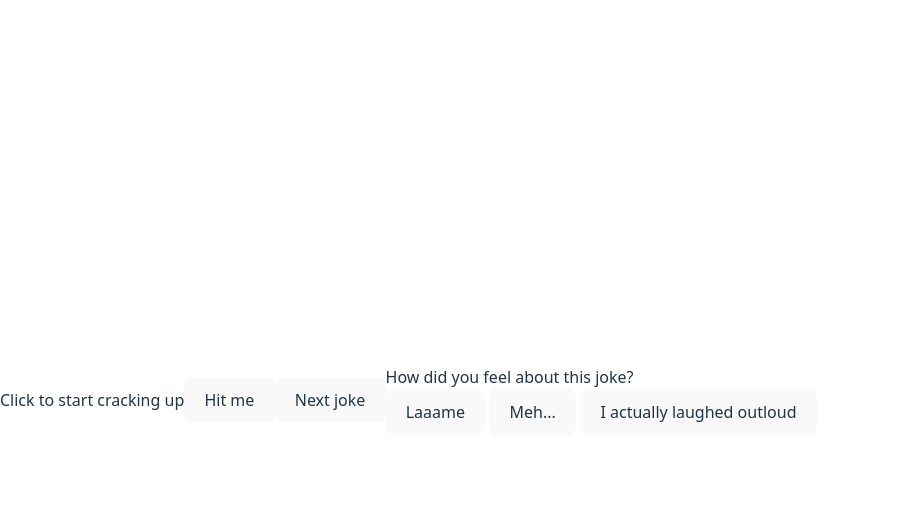
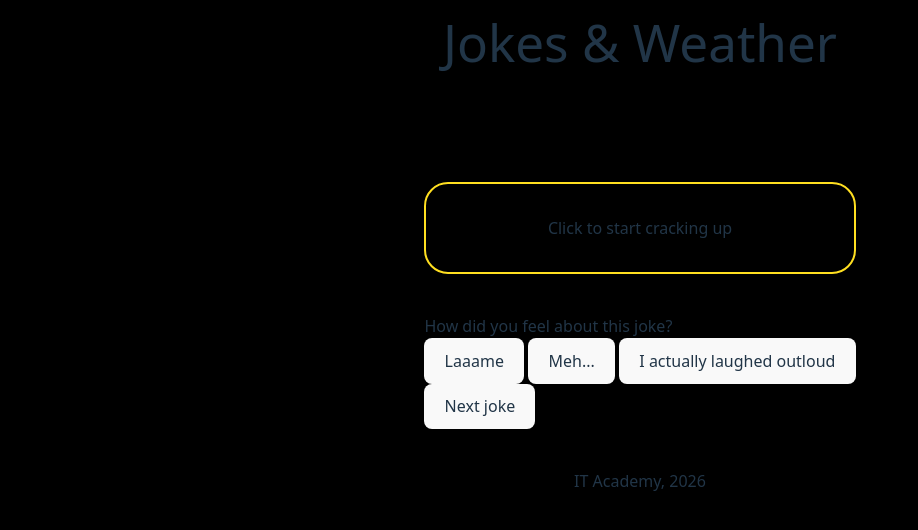
Before and after one commit to isahun/Sprint4, a website built with Vite: page index.html in a window 1280 px wide. Shown: the whole page, without its empty margins (0-918 px from the left). Built offline with nearby package versions, Linux system fonts and the light colour scheme; no server answers.

Commit message:
style: refine HTML structure for layout and styling, begin styling basic UI and joke card

```diff
--- a/index.html
+++ b/index.html
@@ -8,15 +8,24 @@
     <link href="/src/styles/style.css" rel="stylesheet">
     <title>sprint4-vite-migration</title>
 </head>
-<body>
-  <div id="weatherSpace">
+<body class="bg-black flex-col gap-10 p-3.5">
+  <header>
+    <div>
+      <h1>Jokes & Weather</h1>
+    </div>
+  </header>
+
+  <div id="weatherSpace" class="p-4 justify-end">
 
   </div>
+<main>
+  <section class="border-2 p-8 border-yellow-300 rounded-3xl mb-10 bg-black/40 backdrop-blur-3xl">
+    <blockquote class="text-center">
+      <p id="jokeSpace">Click to start cracking up</p>
+    </blockquote>
+  </section>
 
-  <p id="jokeSpace">Click to start cracking up</p>
-  <button id="startJokeBtn">Hit me</button>
-  <button id="nextJokeBtn">Next joke</button>
-
+  <section>
     <div id="scoreContainer">
       <legend>How did you feel about this joke?</legend>
 
@@ -25,6 +34,16 @@
       <button data-score="2">Meh...</button>
       <button data-score="3">I actually laughed outloud</button>
     </div>
+  </section>
+
+  <section>
+    <button id="nextJokeBtn">Next joke</button>
+  </section>
+</main>
+
+<footer>
+  <p>IT Academy, 2026</p>
+</footer>
 
 <script type="module" src="/src/main.ts"></script>
 
--- a/src/styles/style.css
+++ b/src/styles/style.css
@@ -1,27 +1,13 @@
 @import "tailwindcss";
+
+@layer base {
 
 :root {
   font-family: system-ui, Avenir, Helvetica, Arial, sans-serif;
   line-height: 1.5;
   font-weight: 400;
-
-  color-scheme: light dark;
   color: rgba(255, 255, 255, 0.87);
   background-color: #242424;
-
-  font-synthesis: none;
-  text-rendering: optimizeLegibility;
-  -webkit-font-smoothing: antialiased;
-  -moz-osx-font-smoothing: grayscale;
-}
-
-a {
-  font-weight: 500;
-  color: #646cff;
-  text-decoration: inherit;
-}
-a:hover {
-  color: #535bf2;
 }
 
 body {
@@ -77,7 +63,7 @@ button {
   transition: border-color 0.25s;
 }
 button:hover {
-  border-color: #646cff;
+  border-color: #ffffff;
 }
 button:focus,
 button:focus-visible {
@@ -90,9 +76,11 @@ button:focus-visible {
     background-color: #ffffff;
   }
   a:hover {
-    color: #747bff;
+    color: #ffffff;
   }
   button {
     background-color: #f9f9f9;
   }
 }
+
+}
```
Lines whose indentation alone changed are shown as unchanged.
